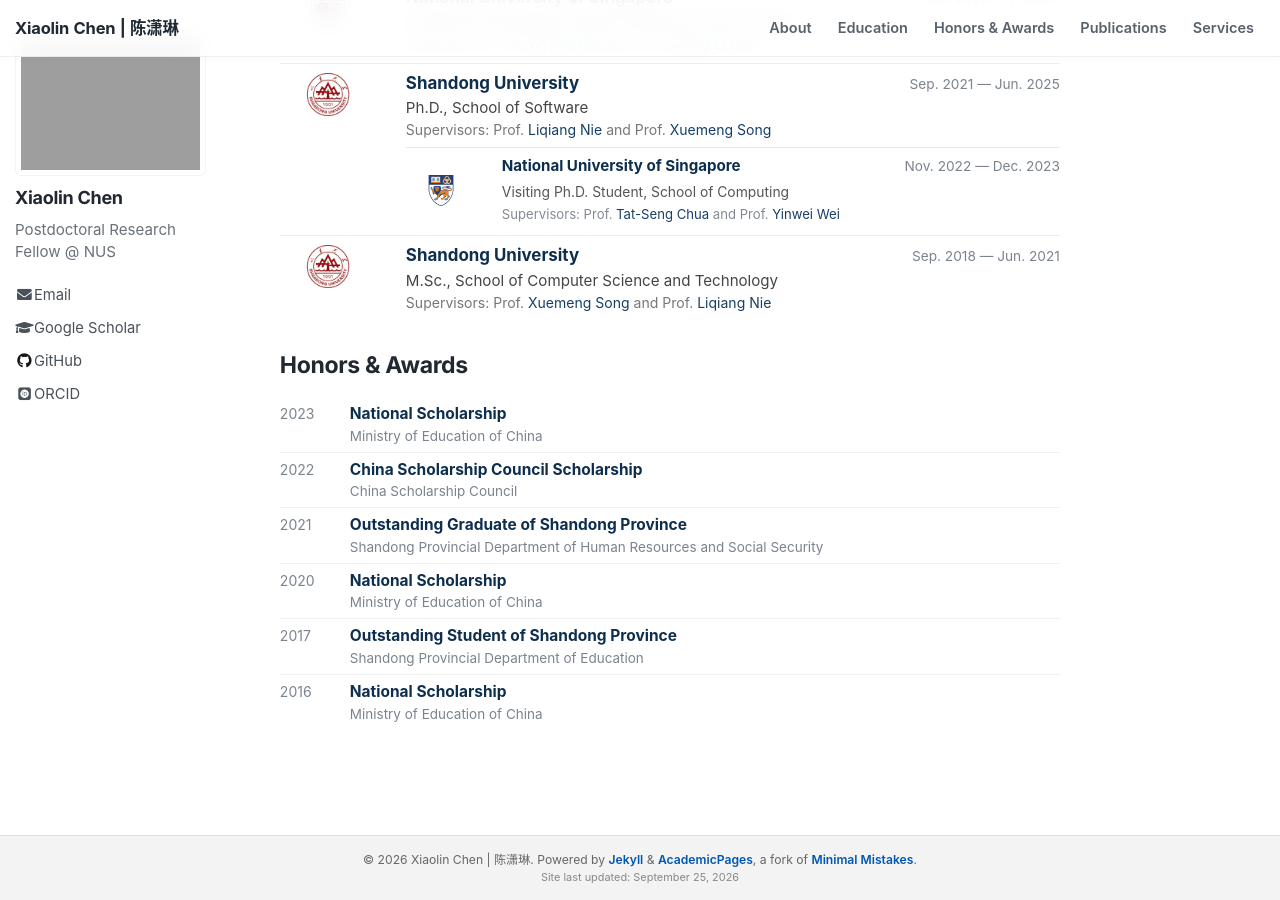
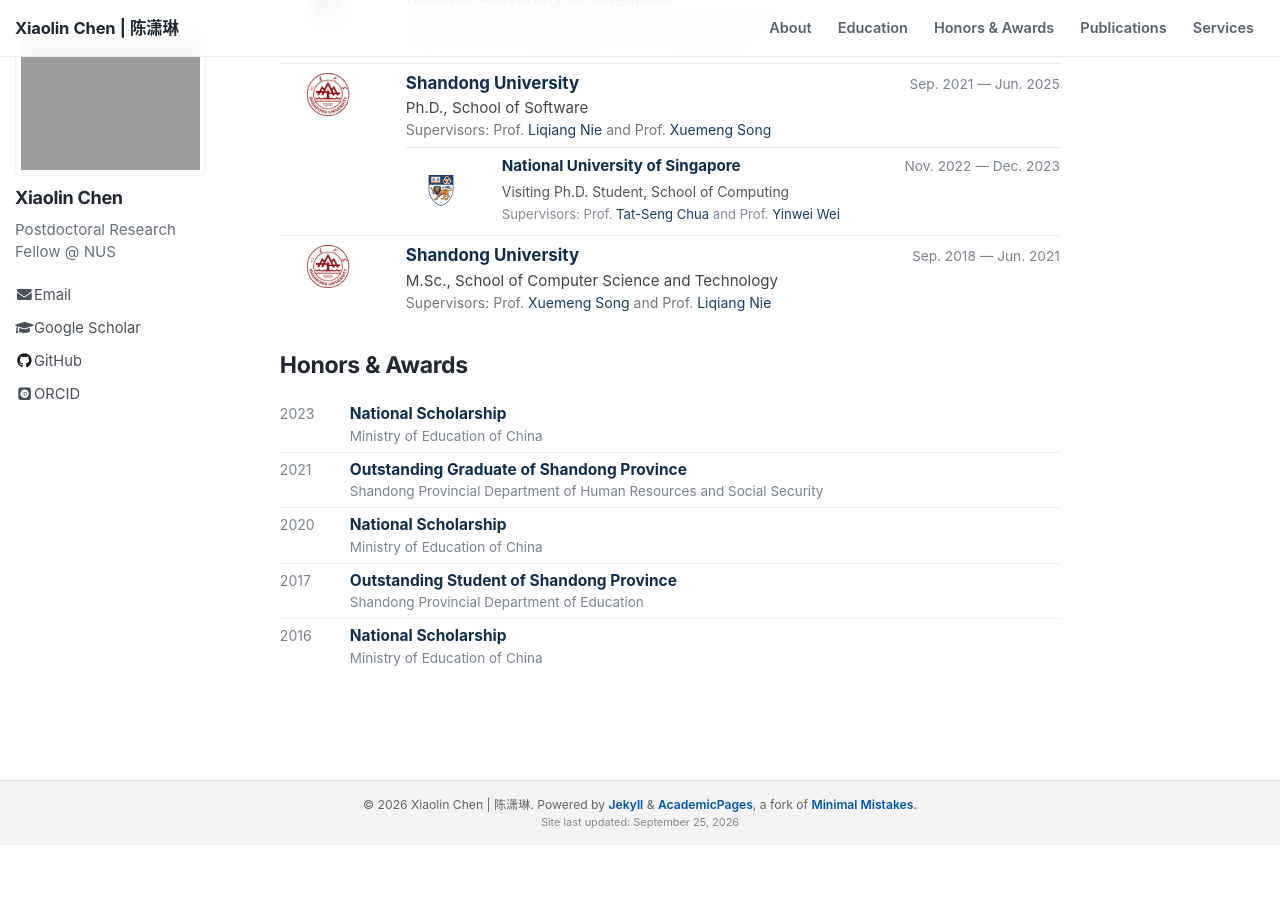
Before and after one commit to XiaolinChen-XL/XiaolinChen-XL.github.io, a Jekyll site: the page built from _pages/about.md, in a window 1280 px wide and 900 px high, scrolled down 1301 px. Built offline with Jekyll 4.4.1, drawn with Linux system fonts in a browser that asks for light colours; some web fonts are replaced; after the commit the page ends 2146 px from its top, so only the background shows below that.

Commit message:
Remove CSC scholarship from honors

```diff
--- a/_pages/about.md
+++ b/_pages/about.md
@@ -56,7 +56,6 @@
 <h2 class="hk-site-section-title">Honors &amp; Awards</h2>
 <div class="hk-cv">
 <div class="hk-honor"><span>2023</span><strong>National Scholarship</strong><small>Ministry of Education of China</small></div>
-<div class="hk-honor"><span>2022</span><strong>China Scholarship Council Scholarship</strong><small>China Scholarship Council</small></div>
 <div class="hk-honor"><span>2021</span><strong>Outstanding Graduate of Shandong Province</strong><small>Shandong Provincial Department of Human Resources and Social Security</small></div>
 <div class="hk-honor"><span>2020</span><strong>National Scholarship</strong><small>Ministry of Education of China</small></div>
 <div class="hk-honor"><span>2017</span><strong>Outstanding Student of Shandong Province</strong><small>Shandong Provincial Department of Education</small></div>
```
Also changed, not shown: _pages/cv.md (+0 -1 lines).
